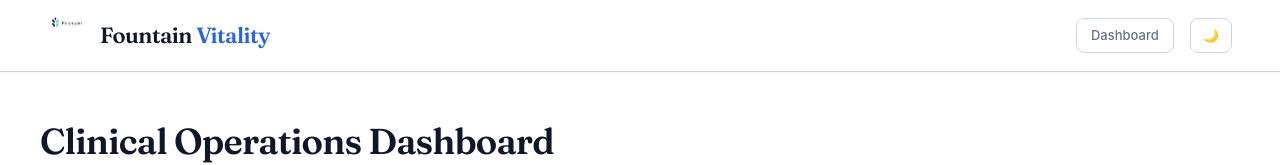
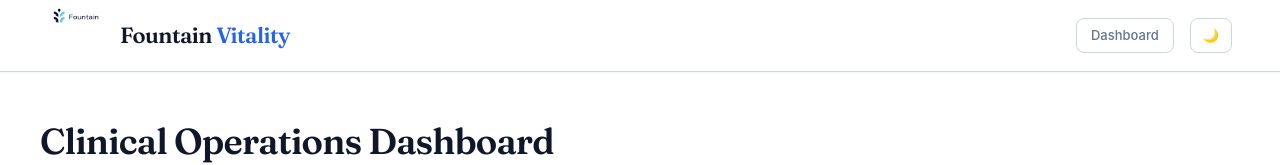
Before and after one commit to draphael123/monthly-report-doxy-payroll, a Next.js app: page / in a window 1280 px wide. Shown: the top 165 px of the page. Built offline with nearby package versions, Linux system fonts and the light colour scheme.

Commit message:
Increase logo size from 40x40 to 60x60 pixels

```diff
--- a/components/Nav.tsx
+++ b/components/Nav.tsx
@@ -20,12 +20,12 @@ export function Nav() {
         }}
       >
         {!logoError && (
-          <div style={{ position: 'relative', width: 40, height: 40, flexShrink: 0 }}>
+          <div style={{ position: 'relative', width: 60, height: 60, flexShrink: 0 }}>
             <Image
               src="/Fountain%20Logo%20New.png"
               alt="Fountain Vitality Logo"
-              width={40}
-              height={40}
+              width={60}
+              height={60}
               style={{ objectFit: 'contain' }}
               onError={() => setLogoError(true)}
               priority
```
